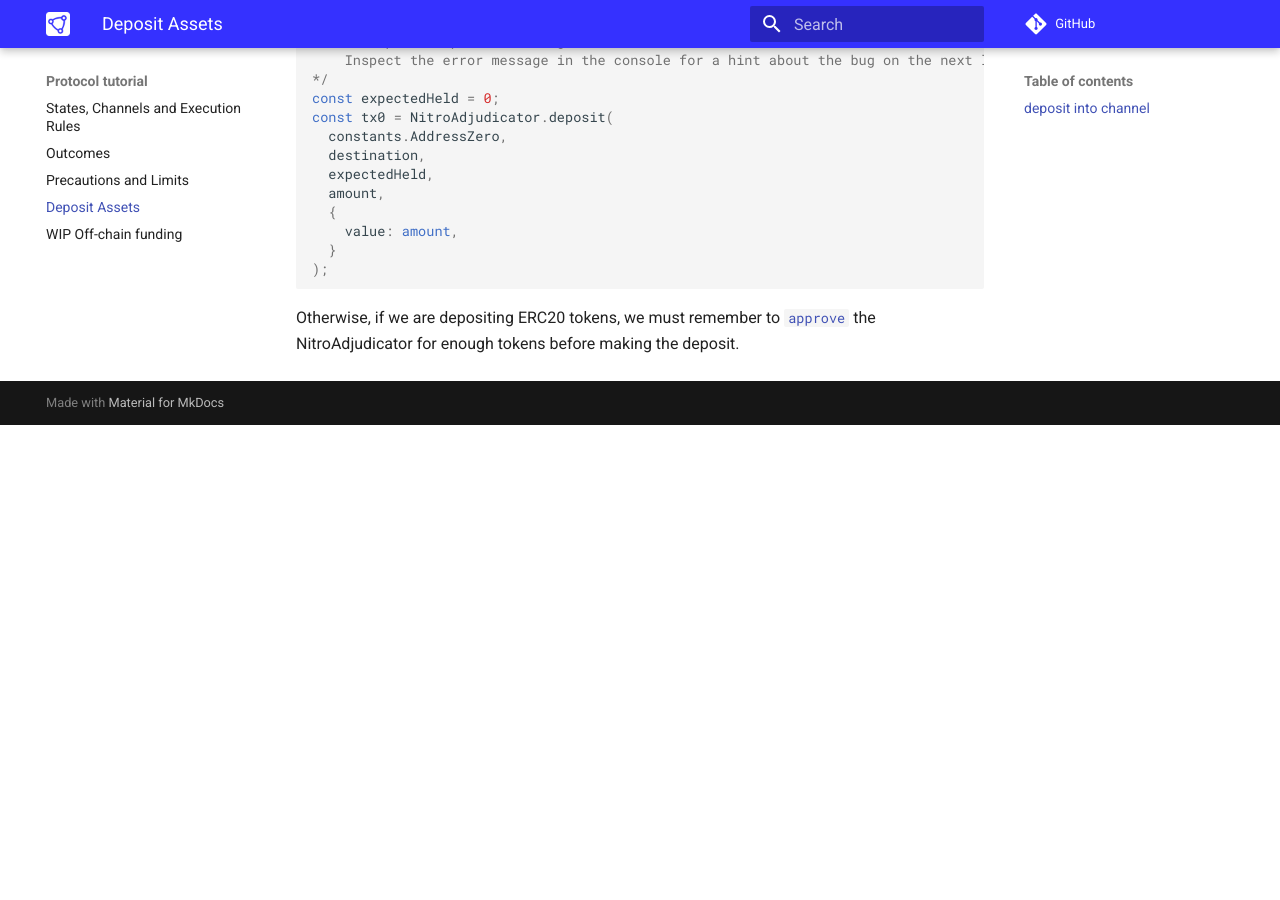
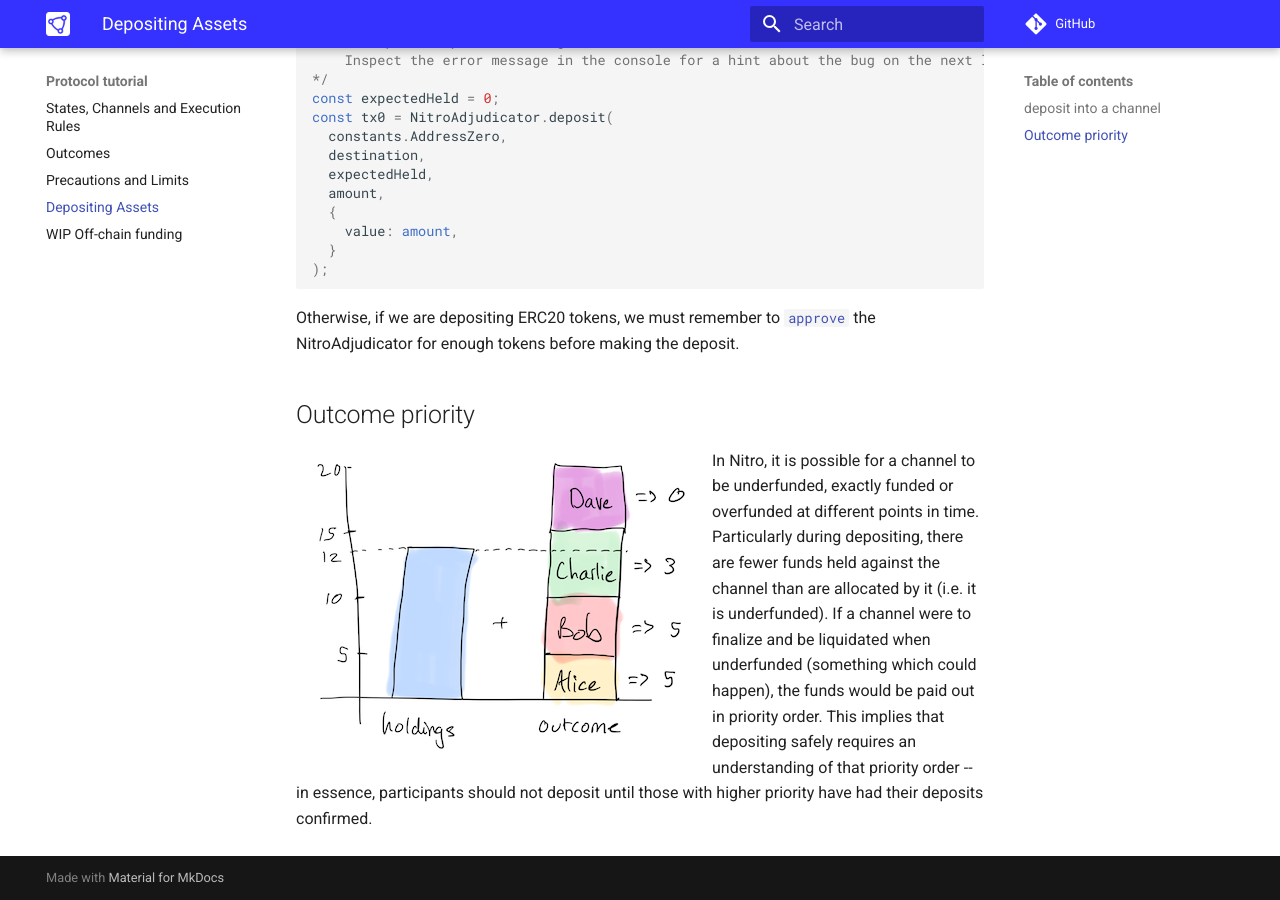
Before and after one commit to statechannels/go-nitro, an MkDocs documentation site: the page built from docs/protocol-tutorial/0004-deposit-assets.md, in a window 1280 px wide and 900 px high, scrolled down 1253 px. Built offline with MkDocs 1.6.1 and Material for MkDocs 9.7.7, drawn with Linux system fonts in a browser that asks for light colours; comment, search, counter and statistics services are not loaded; before the commit the page ends 1678 px from its top, so only the background shows below that; some of the changed text lies outside the part shown.

Commit message:
add diagram on outcome priority

````diff
--- a/docs/protocol-tutorial/0004-deposit-assets.md
+++ b/docs/protocol-tutorial/0004-deposit-assets.md
@@ -1,8 +1,8 @@
-# Deposit Assets
+# Depositing Assets
 
 Early on in the lifecycle of a state channel -- i.e. after exchanging some setup states, but before executing any application logic -- participants will want to "fund it". They will stake assets on the channel so that the state updates are meaningful. The simplest way to do this is with an on chain deposit; a more advanced possibility is fund a new channel from an existing funded channel.
 
-## `deposit` into channel
+## `deposit` into a channel
 
 The deposit method allows ETH or ERC20 tokens to be escrowed against a channel.
 We have the following call signature:
@@ -51,3 +51,8 @@ const tx0 = NitroAdjudicator.deposit(
 ```
 
 Otherwise, if we are depositing ERC20 tokens, we must remember to [`approve`](https://docs.openzeppelin.com/contracts/2.x/api/token/erc20#IERC20-approve-address-uint256-) the NitroAdjudicator for enough tokens before making the deposit.
+
+## Outcome priority
+
+![Outcome priority](./outcome-priority.png){ align=left }
+In Nitro, it is possible for a channel to be underfunded, exactly funded or overfunded at different points in time. Particularly during depositing, there are fewer funds held against the channel than are allocated by it (i.e. it is underfunded). If a channel were to finalize and be liquidated when underfunded (something which could happen), the funds would be paid out in priority order. This implies that depositing safely requires an understanding of that priority order -- in essence, participants should not deposit until those with higher priority have had their deposits confirmed.
--- a/mkdocs.yml
+++ b/mkdocs.yml
@@ -14,6 +14,7 @@ extra_css:
   - stylesheets/extra.css
 markdown_extensions:
   - admonition
+  - attr_list
   - pymdownx.highlight:
       anchor_linenums: true
   - pymdownx.inlinehilite
````
Also changed, not shown: docs/protocol-tutorial/outcome-priority.png (added).
